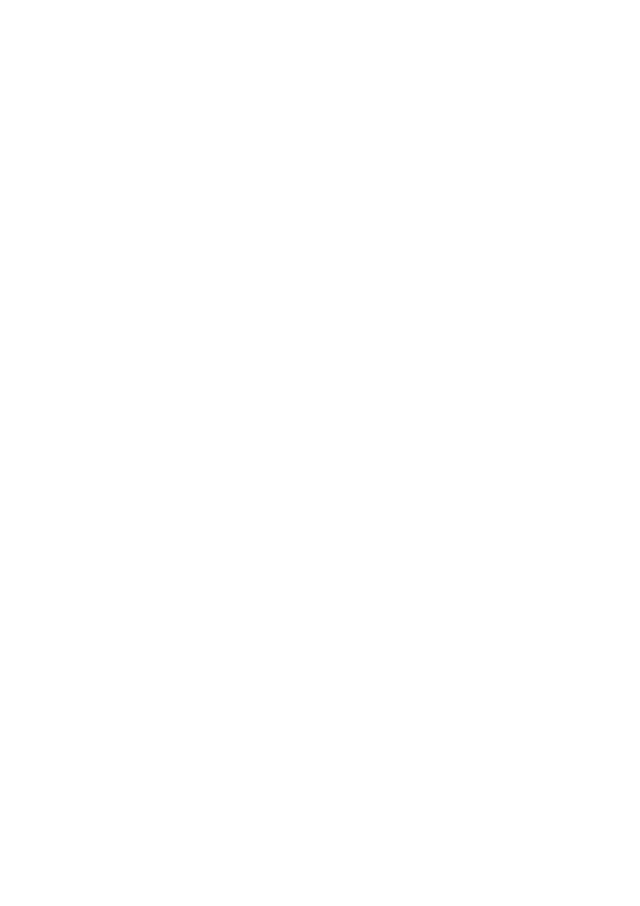
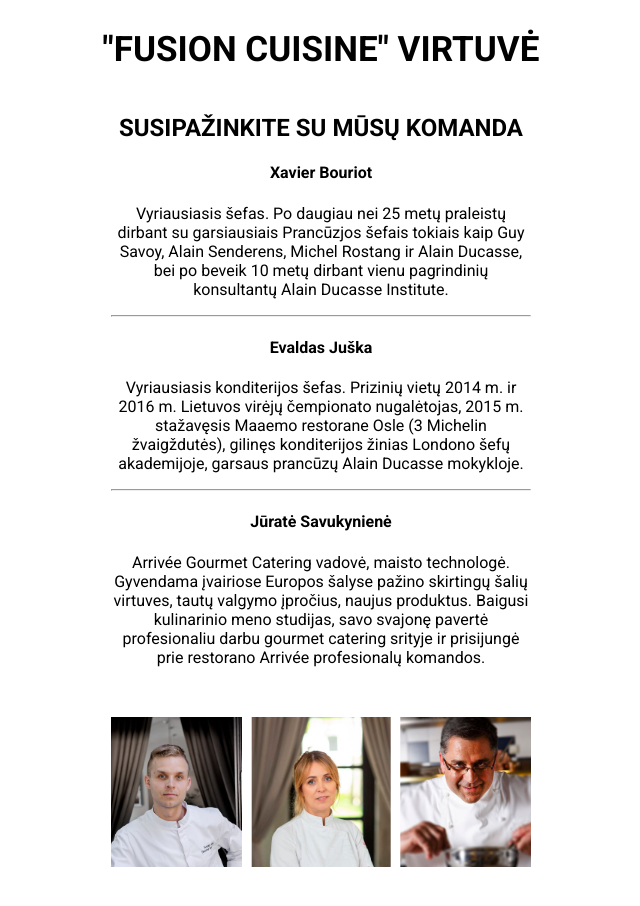
Before and after one commit to RytisTam/portfolio, a plain HTML site: page index.html in a window 1280 px wide. Shown: the whole page, without its empty margins (319-959 px from the left). Before the commit the page ends 800 px from the top, so only its background shows below. Drawn offline with nearby package versions, Linux system fonts and the light colour scheme.

Commit message:
baigta virtuves sefu uzduotis

```diff
--- a/index.html
+++ b/index.html
@@ -3,7 +3,7 @@
   <head>
     <meta charset="utf-8">
     <meta name="viewport" content="width=device-width">
-    <title>Porftolio</title>
+    <title>Fusion Cuisine</title>
     <link rel="stylesheet" href="https://cdnjs.cloudflare.com/ajax/libs/flickity/2.2.2/flickity.min.css">
     <link rel="preconnect" href="https://fonts.gstatic.com">
     <link href="https://fonts.googleapis.com/css2?family=Roboto:wght@400;700&display=swap" rel="stylesheet">
@@ -12,6 +12,44 @@
   <body>
 
 
+    <!-- CONTENT #4 start -->
+    <div class="container test">
+      <h2 class="section-title">"Fusion Cuisine" Virtuvė</h2>
+      <div class="content-section content-section-4">
+        <div class="content content-section-4-div">
+          <h3 class="content-title">Susipažinkite su mūsų komanda</h3>
+            <h4>Xavier Bouriot</h4>
+          <p>Vyriausiasis šefas. Po daugiau nei 25 metų praleistų dirbant su garsiausiais Prancūzjos šefais tokiais kaip Guy Savoy, Alain Senderens, Michel Rostang ir Alain Ducasse, bei po beveik 10 metų dirbant vienu pagrindinių konsultantų Alain Ducasse Institute.</p>
+          <hr>
+          <h4>Evaldas Juška</h4>
+          <p>Vyriausiasis konditerijos šefas. Prizinių vietų 2014 m. ir 2016 m. Lietuvos virėjų čempionato nugalėtojas, 2015 m. stažavęsis Maaemo restorane Osle (3 Michelin žvaigždutės), gilinęs konditerijos žinias Londono šefų akademijoje, garsaus prancūzų Alain Ducasse mokykloje.</p>
+          <hr>
+          <h4>Jūratė Savukynienė</h4>
+          <p>Arrivée Gourmet Catering vadovė, maisto technologė. Gyvendama įvairiose Europos šalyse pažino skirtingų šalių virtuves, tautų valgymo įpročius, naujus produktus. Baigusi kulinarinio meno studijas, savo svajonę pavertė profesionaliu darbu gourmet catering srityje ir prisijungė prie restorano Arrivée profesionalų komandos.</p>
+          <div class="carousel gallery-slider" data-flickity='{ "freeScroll": false, "contain": true, "pageDots": false, "prevNextButtons": false, "wrapAround": true, "autoPlay": true }'>
+             <div class="carousel-cell">
+              <img src="images/Evaldas-Juska.jpg" />
+            </div>
+            <div class="carousel-cell">
+              <img src="images/Jurate-Savukyniene.jpg" />
+            </div>
+            <div class="carousel-cell">
+              <img src="images/Xavier-Bouriot.jpg" />
+            </div>
+            <div class="carousel-cell">
+              <img src="images/random-chef.jpeg" />
+            </div>
+          </div>
+        </div>
+      </div>
+    </div>
+<!-- CONTENT #4 end -->
+
+
+
+
+
+
     <script src="https://cdnjs.cloudflare.com/ajax/libs/flickity/2.2.2/flickity.pkgd.min.js"></script>
     <script src="script.js"></script>
   </body>
```
Also changed, not shown: images/Evaldas-Juska.jpg (added), images/Jurate-Savukyniene.jpg (added), images/Xavier-Bouriot.jpg (added), images/random-chef.jpeg (added).
